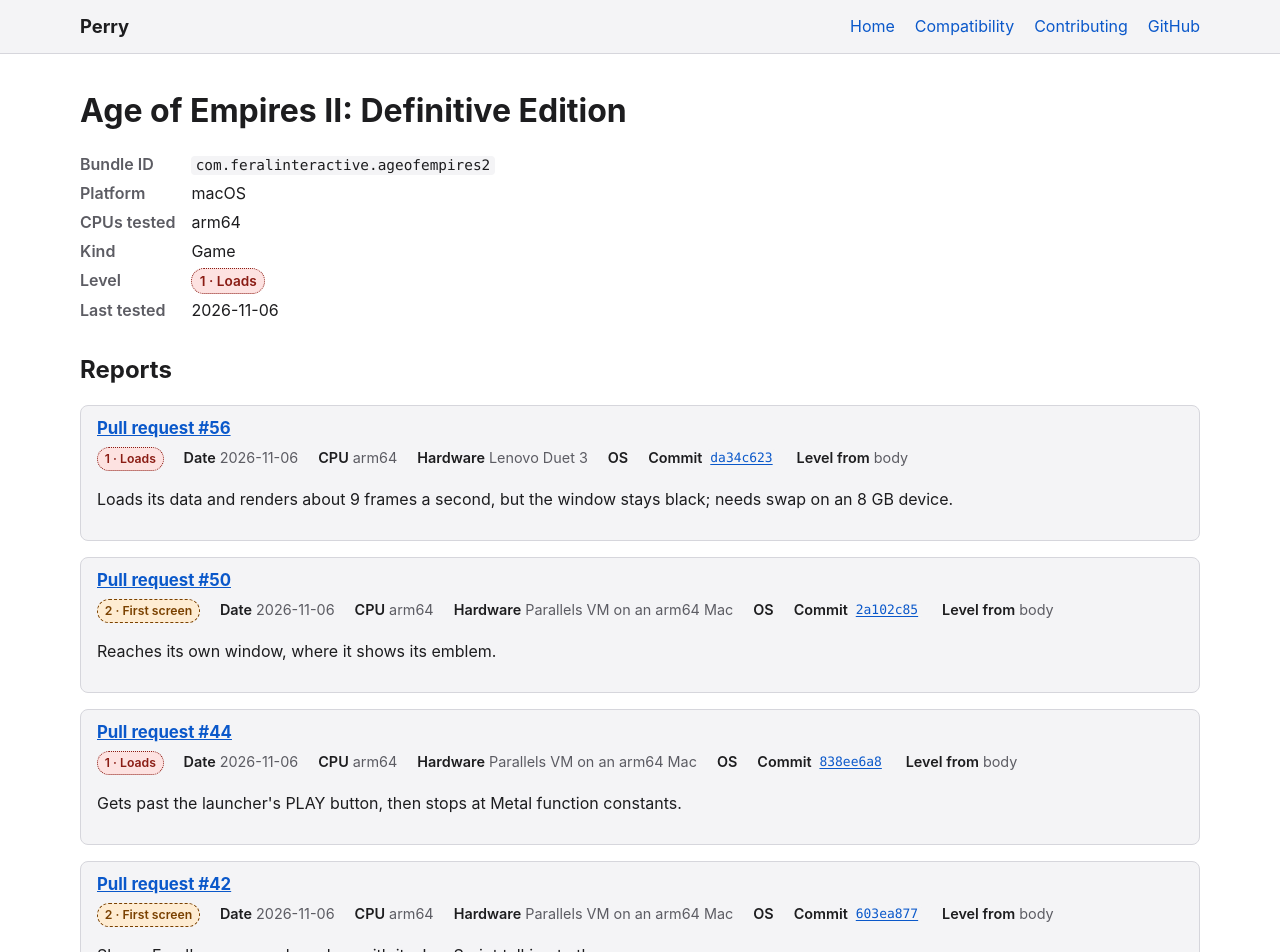
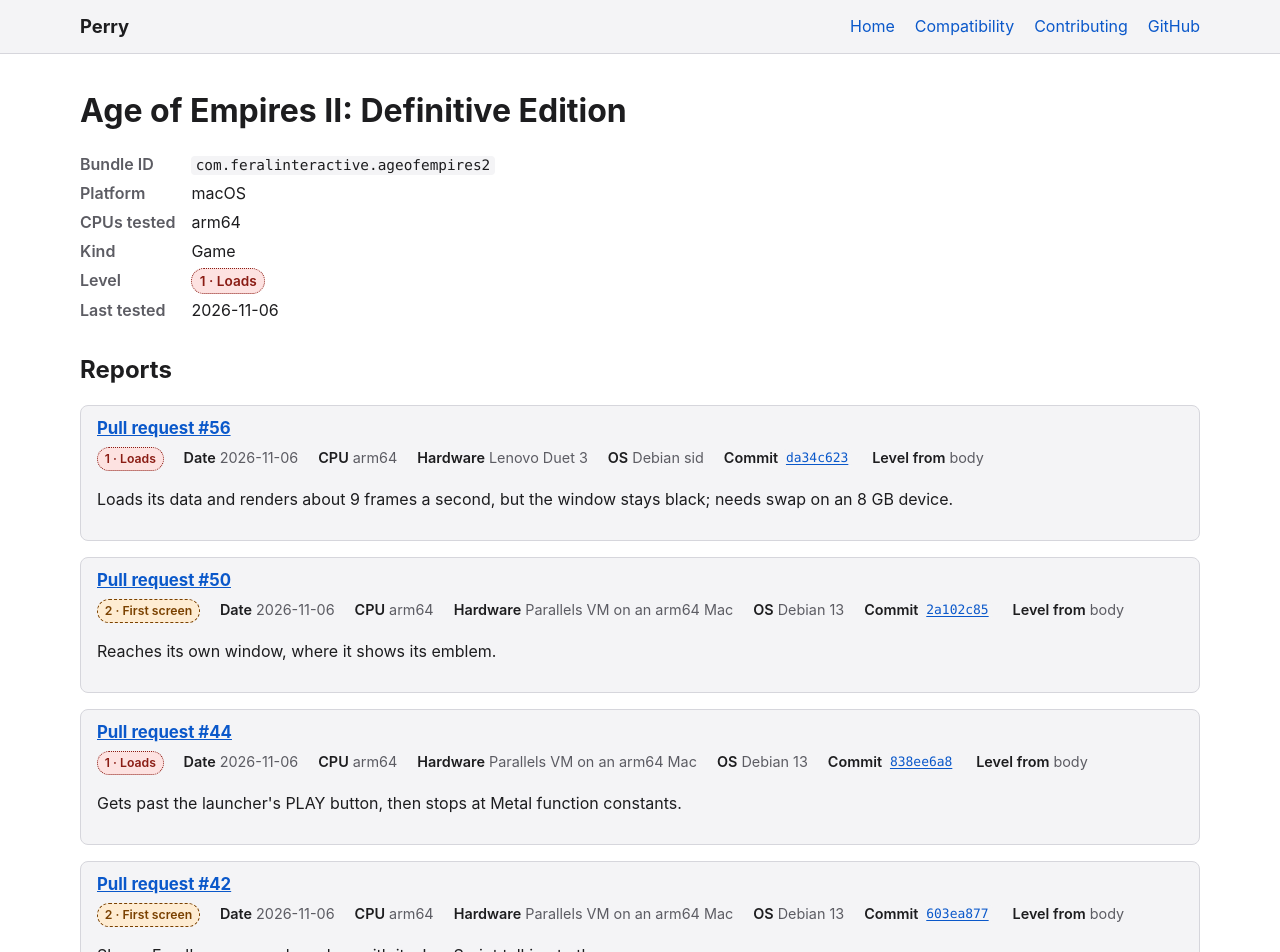
Before and after one commit to MillerTechnologyPeru/Perry, a Jekyll site: the page built from docs/_apps/macos/com.feralinteractive.ageofempires2.md, in a window 1280 px wide and 1400 px high. Shown: the top 952 px of the window. Built offline with Jekyll 4.4.1, drawn with Linux system fonts in a browser that asks for light colours.

Commit message:
Add the OS to Age of Empires II: Definitive Edition's reports

```diff
--- a/docs/_apps/macos/com.feralinteractive.ageofempires2.md
+++ b/docs/_apps/macos/com.feralinteractive.ageofempires2.md
@@ -10,6 +10,7 @@ reports:
     platform: macos
     cpu: arm64
     hardware: Parallels VM on an arm64 Mac
+    os: Debian 13
     level: 1
     source: body
     notes: Gets through Feral's start-up and initializes Steam, then its game run returns before making a window.
@@ -19,6 +20,7 @@ reports:
     platform: macos
     cpu: arm64
     hardware: Parallels VM on an arm64 Mac
+    os: Debian 13
     level: 2
     source: body
     notes: Shows Feral's pre-game launcher, with its JavaScript talking to the game.
@@ -31,6 +33,7 @@ reports:
     platform: macos
     cpu: arm64
     hardware: Parallels VM on an arm64 Mac
+    os: Debian 13
     level: 1
     source: body
     notes: Gets past the launcher's PLAY button, then stops at Metal function constants.
@@ -40,6 +43,7 @@ reports:
     platform: macos
     cpu: arm64
     hardware: Parallels VM on an arm64 Mac
+    os: Debian 13
     level: 2
     source: body
     notes: Reaches its own window, where it shows its emblem.
@@ -49,6 +53,7 @@ reports:
     platform: macos
     cpu: arm64
     hardware: Lenovo Duet 3
+    os: Debian sid
     level: 1
     source: body
     notes: Loads its data and renders about 9 frames a second, but the window stays black; needs swap on an 8 GB device.
```
